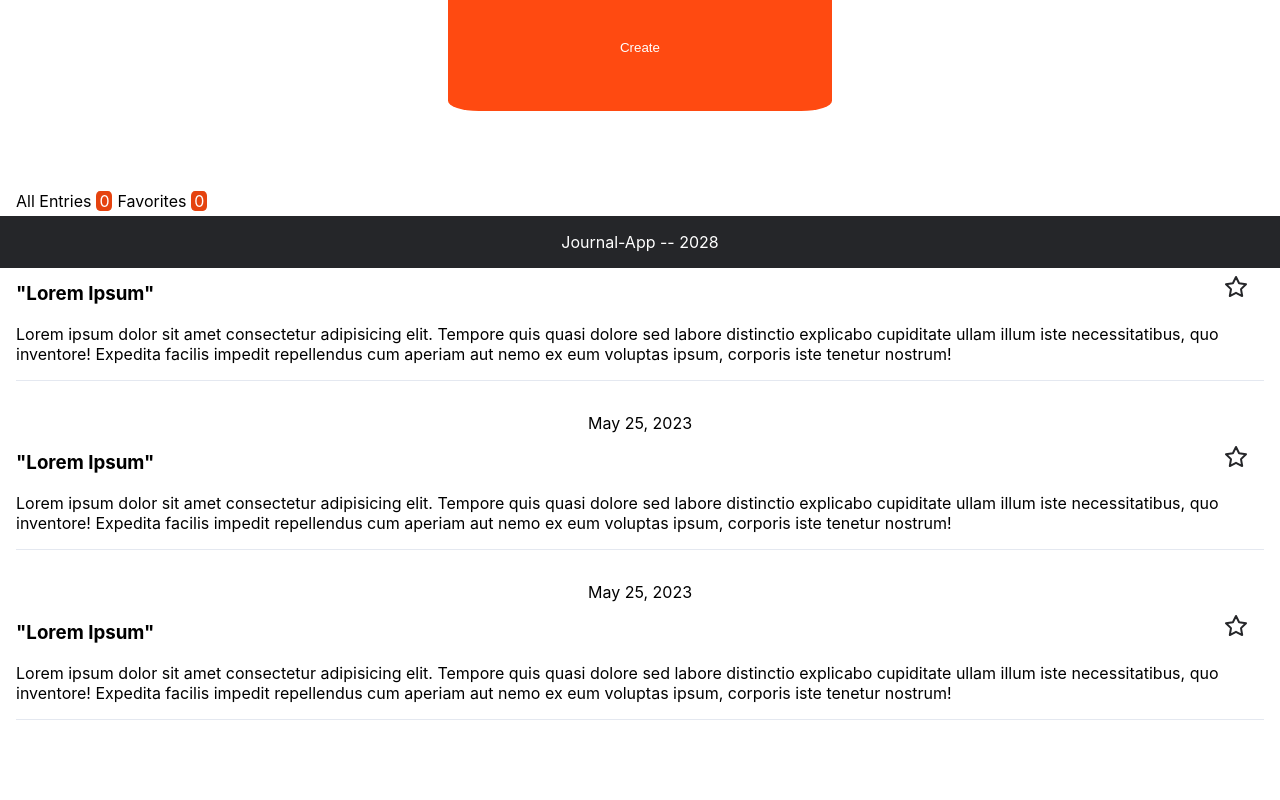
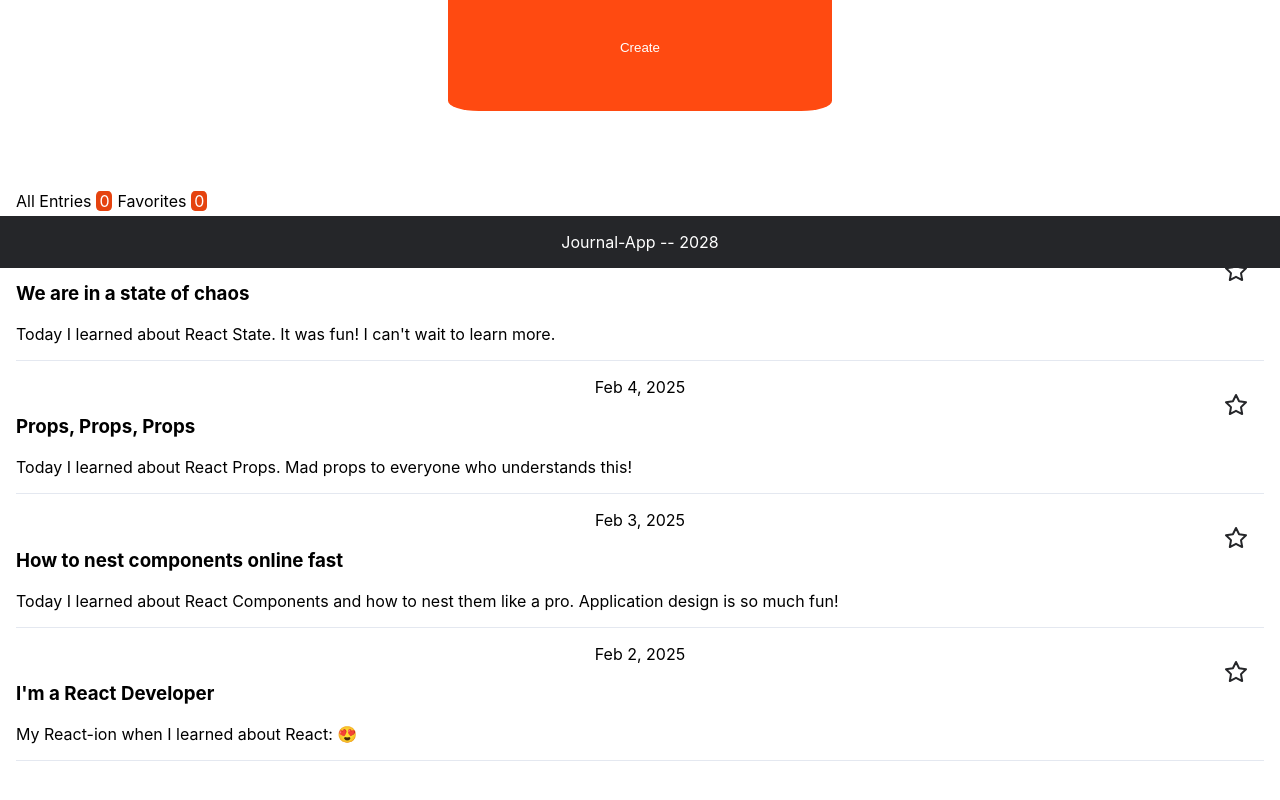
Before and after one commit to Airglow98/firstReactApp, a React (Create React App) app: page / in a window 1280 px wide. Shown: the part 532-1332 px from the top of the page. Built offline with nearby package versions, Linux system fonts and the light colour scheme.

Commit message:
ich weiß das ich nicht auf dem main coden sollte

```diff
--- a/src/components/Footer/Footer.css
+++ b/src/components/Footer/Footer.css
@@ -1,17 +1,3 @@
-:root {
-    /* Used for texts (+ footer background) */
-    --color-granite: #252629;
-    /* Used for backgrounds (+ footer text color) */
-    --color-foam: #ffffff;
-    /* Used for buttons, icons, etc. */
-    --color-nemo: #ff4a11;
-    /* active color for buttons, icons, etc. */
-    --color-nemo-mid: #ff5c29;
-    /* hover color for buttons, icons, etc. */
-    --color-nemo-dark: #e5430f;
-    /* Used for borders and some backgrounds */
-    --color-water-10: #e4e8f0;
-  }
 
 .footer-div {
     background-color: var(--color-granite);
--- a/src/components/Main/EntriesSection/EntriesSection.css
+++ b/src/components/Main/EntriesSection/EntriesSection.css
@@ -5,26 +5,3 @@
     gap: 10vw;
     margin-left: 3vw;
 }
-
-.EntriesSection-date {
-    text-align: center;
-}
-
-.EntriesSection-article{
-    border-bottom: solid var(--color-water-10) 1px;
-    margin: 1em;
-    position: relative;
-}
-
-.EntriesSection-article:last-of-type{
-  border-bottom: solid var(--color-water-10) 1px;
-  margin: 1em;
-  position: relative;
-  margin-bottom: 4em;
-}
-
-.svg-star{
-    position: absolute;
-    right: 1em;
-  top: 2em;
-}
--- a/src/components/Main/EntriesSection/EntriesSection.js
+++ b/src/components/Main/EntriesSection/EntriesSection.js
@@ -1,17 +1,27 @@
 import "./EntriesSection.css"
+import FavouriteButton from "./FavouriteButton"
+import Entrycard from "./Entrycard";
+import {initialEntries} from "../../../utils/initialEntries"
+import { useState } from "react";
 
-export default function EntriesSection({articleDescription, articleTitle}){
-    return(
+
+export default function EntriesSection() {
+    const[entries, setEntries] = useState(initialEntries)
+    return (
     <>
     <section className="EntriesSection-section">
     </section>
-    <article className="EntriesSection-article">
-    <p className="EntriesSection-date">May 25, 2023</p>
-        <h3>{articleTitle}</h3>
-        <p>{articleDescription}</p>
-        <svg className="svg-star" width="24" height="24" viewBox="0 0 24 24" fill="none" xmlns="http://www.w3.org/2000/svg">
-<path d="M12 2L15.09 8.26L22 9.27L17 14.14L18.18 21.02L12 17.77L5.82 21.02L7 14.14L2 9.27L8.91 8.26L12 2Z" stroke="#252629" stroke-width="2" stroke-linecap="round" stroke-linejoin="round"/>
-</svg>
-    </article>
-    </>)
+            {initialEntries.map((entry)=>(
+                    <article  className="Entrycard-article" key={entry.id}>
+                        <Entrycard
+                        id={entry.id}
+                        date={entry.date}
+                        motto={entry.motto}
+                        notes={entry.notes}
+                        />
+                        <FavouriteButton></FavouriteButton>
+                    </article>
+            ))}
+    </>
+    );
 }
--- /dev/null
+++ b/src/components/Main/EntriesSection/Entrycard.css
@@ -0,0 +1,17 @@
+.Entrycard-date {
+    text-align: center;
+}
+
+.Entrycard-article{
+    border-bottom: solid var(--color-water-10) 1px;
+    margin: 1em;
+    position: relative;
+}
+
+
+.Entrycard-article:last-of-type{
+    border-bottom: solid var(--color-water-10) 1px;
+    margin: 1em;
+    position: relative;
+    margin-bottom: 4em;
+  }
--- /dev/null
+++ b/src/components/Main/EntriesSection/Entrycard.js
@@ -0,0 +1,11 @@
+import "./Entrycard.css"
+
+export default function Entrycard({date, motto, notes}){
+    return(
+        <>
+        <p className="Entrycard-date">{date}</p>
+        <h3>{motto}</h3>
+        <p>{notes}</p>
+        </>
+    )
+}
--- /dev/null
+++ b/src/components/Main/EntriesSection/FavouriteButton.js
@@ -0,0 +1,11 @@
+import { useState } from "react"
+import { ReactComponent as Star } from "./starSvg/star.svg"
+import { ReactComponent as StarFilled } from "./starSvg/star-filled.svg"
+import "./starSvg/star-filled.css"
+import "./starSvg/star.css"
+
+export default function FavouriteButton(){
+    const [isFavourite, setIsFavourite] = useState(false)
+/* setIsFavourite(!isFavourite) */
+    return (isFavourite? <StarFilled className="svg-starFilled"/>:<Star className="svg-star"/>)
+}
--- /dev/null
+++ b/src/components/Main/EntriesSection/starSvg/star-filled.css
@@ -0,0 +1,5 @@
+.svg-starFilled{
+    position: absolute;
+    right: 1em;
+    top: 1em;
+}
--- /dev/null
+++ b/src/components/Main/EntriesSection/starSvg/star.css
@@ -0,0 +1,5 @@
+.svg-star{
+    position: absolute;
+    right: 1em;
+    top: 1em;
+}
--- a/src/components/Main/Main.js
+++ b/src/components/Main/Main.js
@@ -5,10 +5,7 @@ import Tab from "./EntriesSection/tabBar/Tab";
 export default function Main(){
     return (<><EntryForm legendName={"Motto"} legendName2={"Notes"}/>
     <Tab/>
-    <EntriesSection articleTitle={'"Lorem Ipsum"'} articleDescription={"Lorem ipsum dolor sit amet consectetur adipisicing elit. Tempore quis quasi dolore sed labore distinctio explicabo cupiditate ullam illum iste necessitatibus, quo inventore! Expedita facilis impedit repellendus cum aperiam aut nemo ex eum voluptas ipsum, corporis iste tenetur nostrum!"}/>
-    <EntriesSection articleTitle={'"Lorem Ipsum"'} articleDescription={"Lorem ipsum dolor sit amet consectetur adipisicing elit. Tempore quis quasi dolore sed labore distinctio explicabo cupiditate ullam illum iste necessitatibus, quo inventore! Expedita facilis impedit repellendus cum aperiam aut nemo ex eum voluptas ipsum, corporis iste tenetur nostrum!"}/>
-    <EntriesSection articleTitle={'"Lorem Ipsum"'} articleDescription={"Lorem ipsum dolor sit amet consectetur adipisicing elit. Tempore quis quasi dolore sed labore distinctio explicabo cupiditate ullam illum iste necessitatibus, quo inventore! Expedita facilis impedit repellendus cum aperiam aut nemo ex eum voluptas ipsum, corporis iste tenetur nostrum!"}/>
-
+    <EntriesSection />
     </>);
 
 }
--- a/src/index.css
+++ b/src/index.css
@@ -1,3 +1,5 @@
+@import "./global.css";
+
 body {
   margin: 0;
   font-family: -apple-system, BlinkMacSystemFont, 'Segoe UI', 'Roboto', 'Oxygen',
--- /dev/null
+++ b/src/utils/initialEntries.js
@@ -0,0 +1,29 @@
+export const initialEntries = [
+    {
+      id: 1000,
+      date: "Feb 5, 2025",
+      motto: "We are in a state of chaos",
+      notes:
+        "Today I learned about React State. It was fun! I can't wait to learn more.",
+    },
+    {
+      id: 999,
+      date: "Feb 4, 2025",
+      motto: "Props, Props, Props",
+      notes:
+        "Today I learned about React Props. Mad props to everyone who understands this!",
+    },
+    {
+      id: 998,
+      date: "Feb 3, 2025",
+      motto: "How to nest components online fast",
+      notes:
+        "Today I learned about React Components and how to nest them like a pro. Application design is so much fun!",
+    },
+    {
+      id: 997,
+      date: "Feb 2, 2025",
+      motto: "I'm a React Developer",
+      notes: "My React-ion when I learned about React: 😍",
+    },
+  ];
```
Also changed, not shown: src/components/Main/EntriesSection/starSvg/star-filled.svg (renamed from src/star-filled.svg), src/components/Main/EntriesSection/starSvg/star.svg (renamed from src/star.svg), src/global.css (renamed from global.css).
